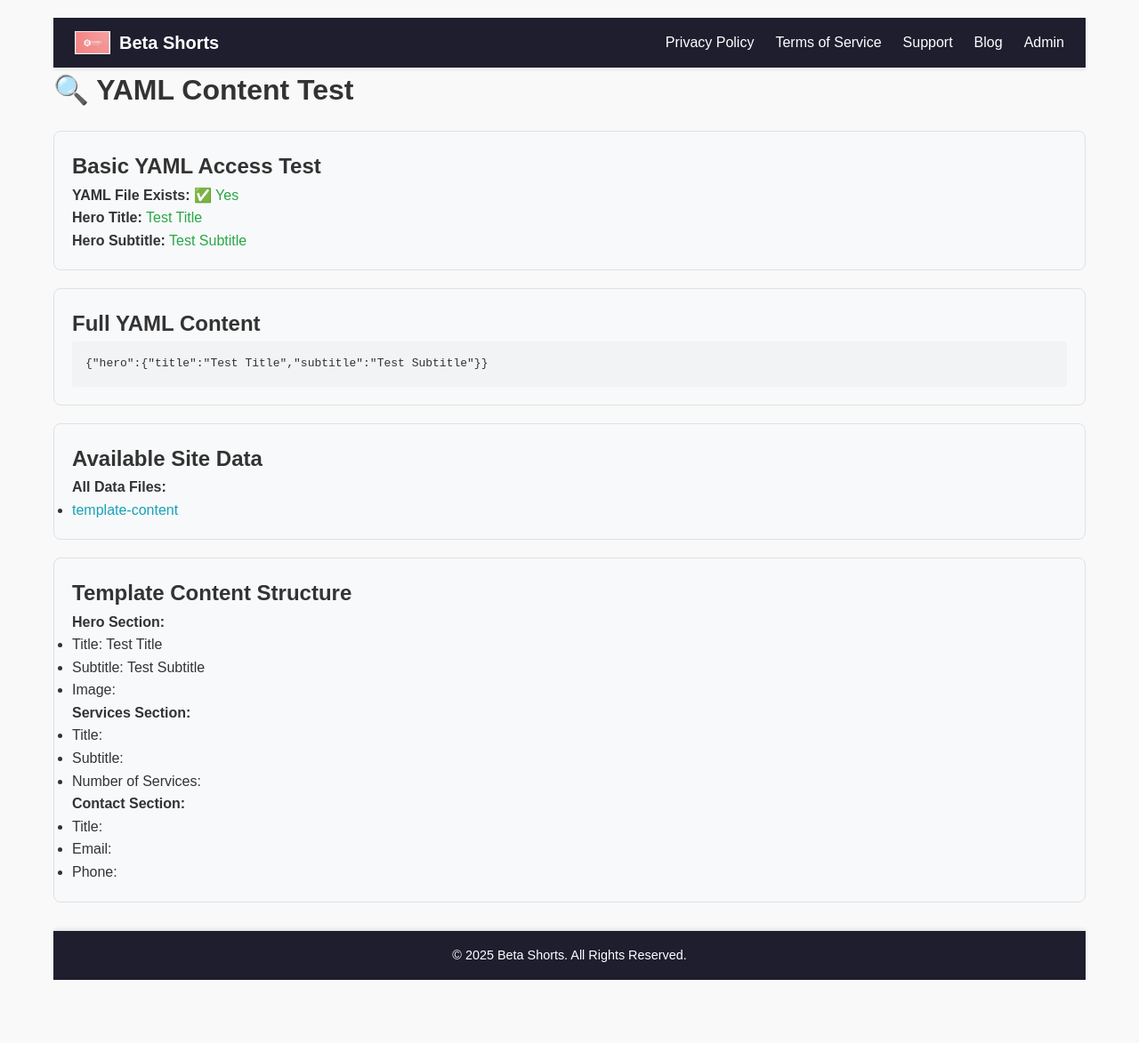
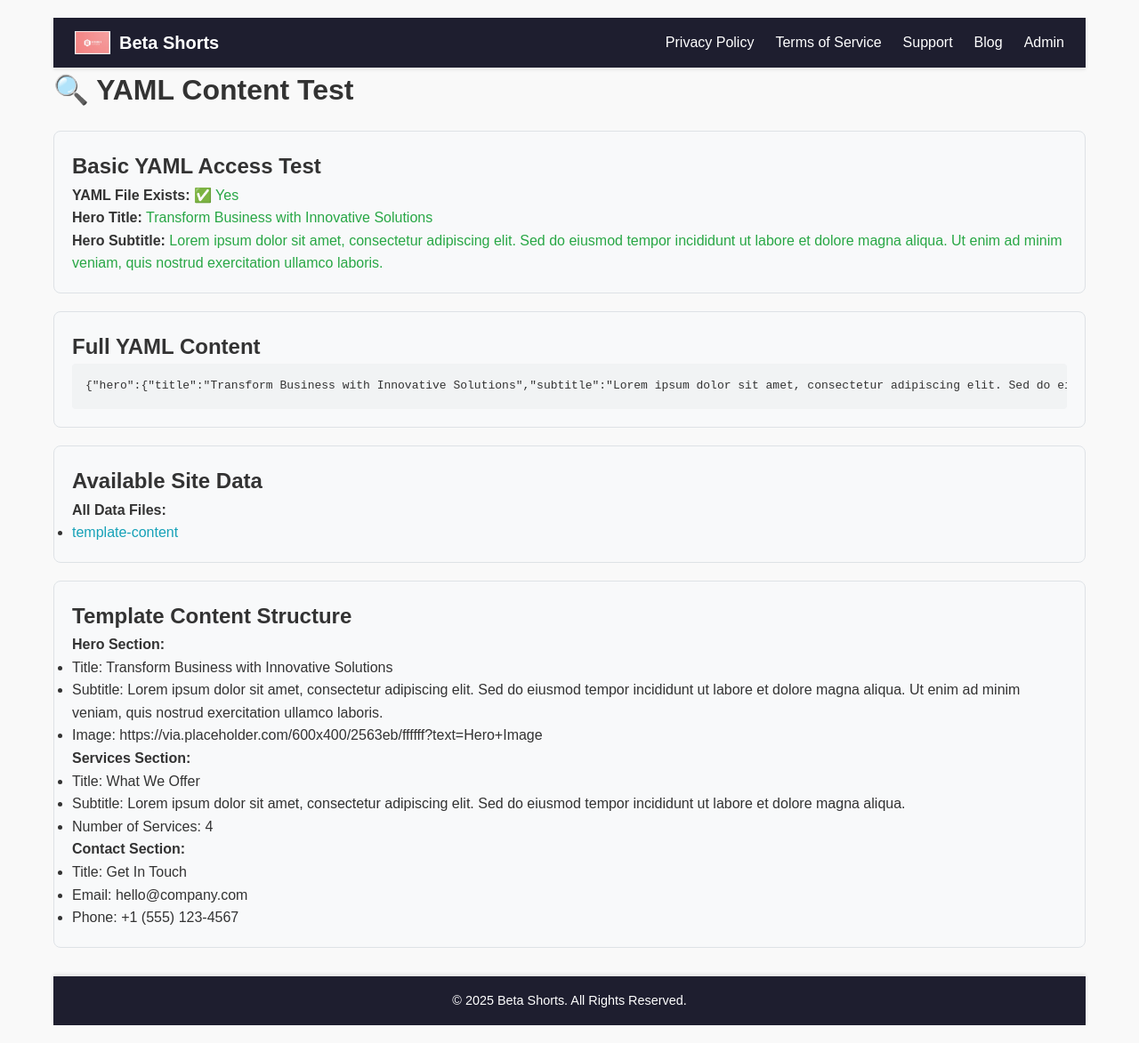
Before and after one commit to betashorts/betashorts-site, a Jekyll site: the page built from yaml-test.html, in a window 1280 px wide. Shown: the whole page at 89% size. Built offline with Jekyll 4.4.1, drawn with Linux system fonts in a browser that asks for light colours; before the commit the page ends 1122 px from its top, so only the background shows below that.

Commit message:
Reverting template-content.yml

```diff
--- a/_data/template-content.yml
+++ b/_data/template-content.yml
@@ -1,4 +1,71 @@
-# Test content
+# Home Template Content Configuration
+# This file stores all content for the home template
+# The admin panel reads from and writes to this file
+# Last updated: 2025-01-28
+
 hero:
-  title: "Test Title"
-  subtitle: "Test Subtitle"
+  title: "Transform Business with Innovative Solutions"
+  subtitle: "Lorem ipsum dolor sit amet, consectetur adipiscing elit. Sed do eiusmod tempor incididunt ut labore et dolore magna aliqua. Ut enim ad minim veniam, quis nostrud exercitation ullamco laboris."
+  image:
+    src: "https://via.placeholder.com/600x400/2563eb/ffffff?text=Hero+Image"
+    alt: "Business transformation illustration showing growth and innovation"
+    width: 600
+    height: 400
+  buttons:
+    primary:
+      text: "Explore Services"
+      href: "#services"
+    secondary:
+      text: "Get Started"
+      href: "#contact"
+
+services:
+  title: "What We Offer"
+  subtitle: "Lorem ipsum dolor sit amet, consectetur adipiscing elit. Sed do eiusmod tempor incididunt ut labore et dolore magna aliqua."
+  items:
+    - title: "Strategic Planning"
+      description: "Lorem ipsum dolor sit amet, consectetur adipiscing elit. Sed do eiusmod tempor incididunt ut labore et dolore magna aliqua. Ut enim ad minim veniam, quis nostrud exercitation."
+      icon:
+        src: "https://via.placeholder.com/80x80/1e40af/ffffff?text=Icon"
+        alt: "Strategy planning icon"
+        width: 80
+        height: 80
+    - title: "Digital Transformation"
+      description: "Lorem ipsum dolor sit amet, consectetur adipiscing elit. Sed do eiusmod tempor incididunt ut labore et dolore magna aliqua. Ut enim ad minim veniam, quis nostrud exercitation."
+      icon:
+        src: "https://via.placeholder.com/80x80/7c3aed/ffffff?text=Icon"
+        alt: "Digital transformation icon"
+        width: 80
+        height: 80
+    - title: "Analytics & Insights"
+      description: "Lorem ipsum dolor sit amet, consectetur adipiscing elit. Sed do eiusmod tempor incididunt ut labore et dolore magna aliqua. Ut enim ad minim veniam, quis nostrud exercitation."
+      icon:
+        src: "https://via.placeholder.com/80x80/dc2626/ffffff?text=Icon"
+        alt: "Analytics and insights icon"
+        width: 80
+        height: 80
+    - title: "24/7 Support"
+      description: "Lorem ipsum dolor sit amet, consectetur adipiscing elit. Sed do eiusmod tempor incididunt ut labore et dolore magna aliqua. Ut enim ad minim veniam, quis nostrud exercitation."
+      icon:
+        src: "https://via.placeholder.com/80x80/059669/ffffff?text=Icon"
+        alt: "Customer support icon"
+        width: 80
+        height: 80
+
+contact:
+  title: "Get In Touch"
+  subtitle: "Lorem ipsum dolor sit amet, consectetur adipiscing elit. Sed do eiusmod tempor incididunt ut labore et dolore magna aliqua. Ut enim ad minim veniam, quis nostrud exercitation ullamco laboris."
+  details:
+    address: "123 Business Street, Suite 100 New York, NY 10001"
+    email: "hello@company.com"
+    phone: "+1 (555) 123-4567"
+  icons:
+    location:
+      src: "https://via.placeholder.com/24x24/6b7280/ffffff?text=📍"
+      alt: "Location icon"
+    email:
+      src: "https://via.placeholder.com/24x24/6b7280/ffffff?text=📧"
+      alt: "Email icon"
+    phone:
+      src: "https://via.placeholder.com/24x24/6b7280/ffffff?text=📞"
+      alt: "Phone icon"
```
